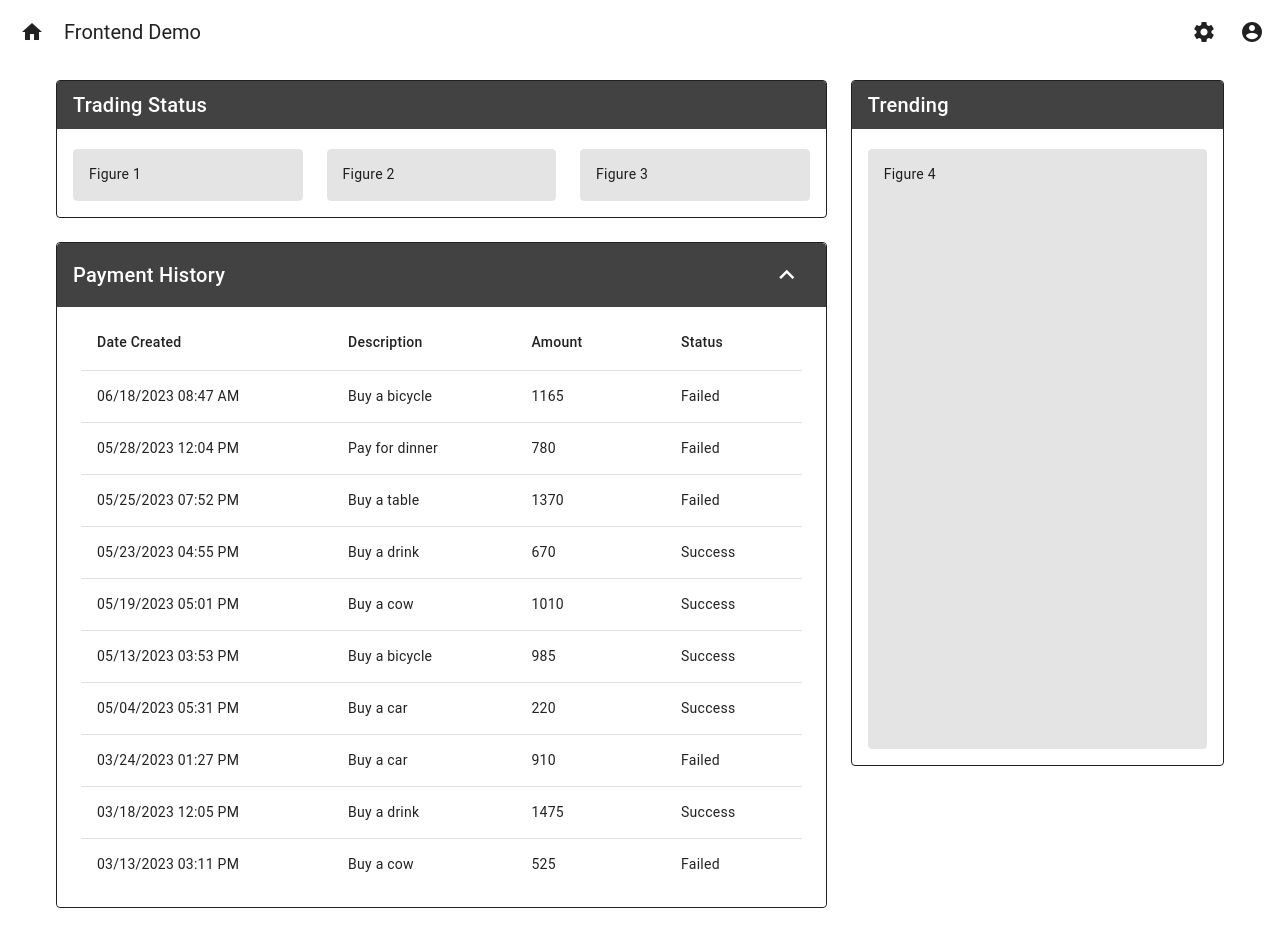
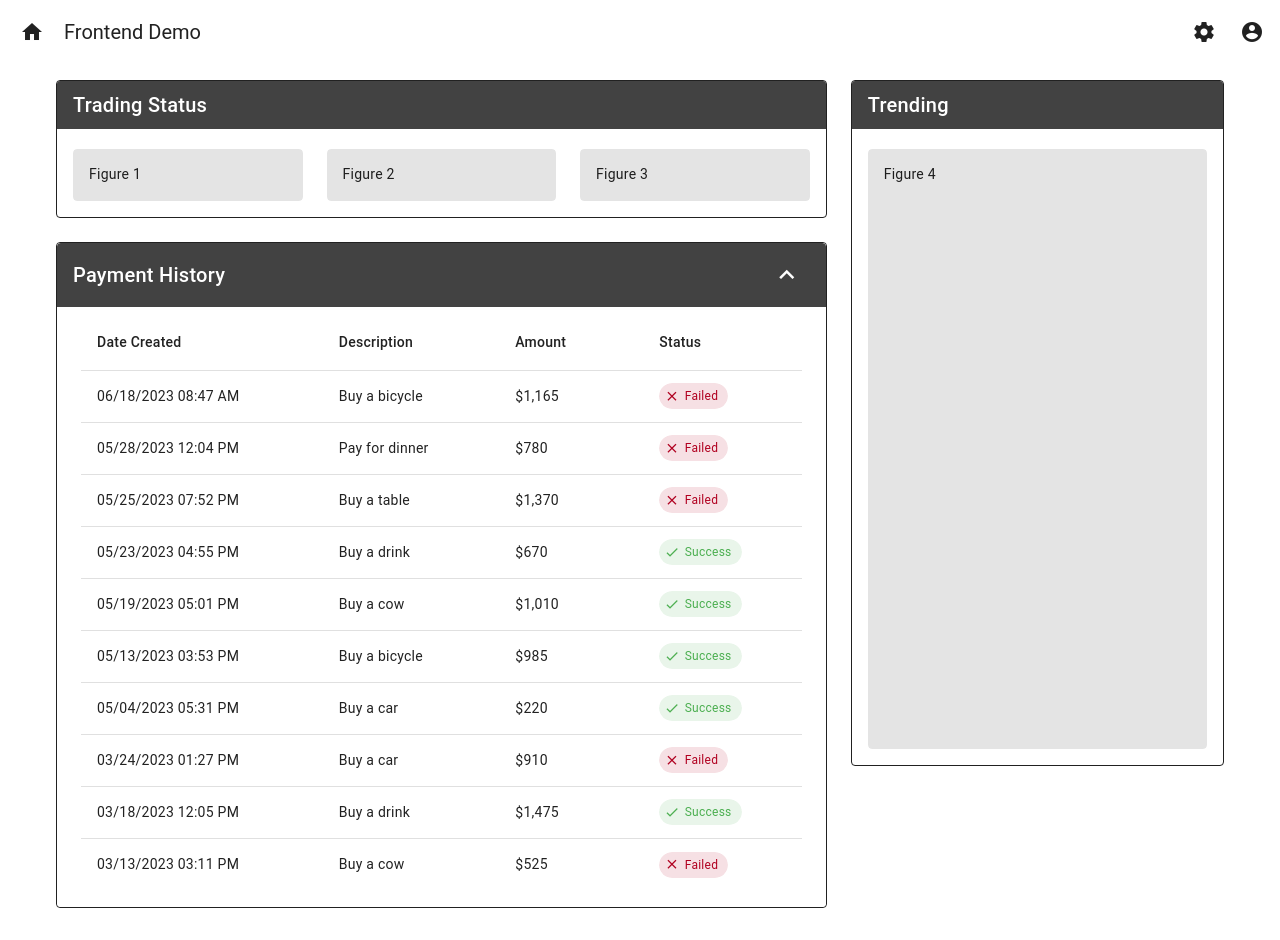
Before and after one commit to DriftKingTW/frontend-demo, a Vue app: page / in a window 1280 px wide. Built offline with nearby package versions, Linux system fonts and the light colour scheme.

Commit message:
ui: add styles to status and amount field

```diff
--- a/src/views/Home.vue
+++ b/src/views/Home.vue
@@ -129,6 +129,24 @@ onMounted(() => {
                         class="fill-height"
                         item-value="id"
                       >
+                        <template #item.status="{ item }">
+                          <v-chip
+                            :color="
+                              item.status === 'Success' ? 'success' : 'error'
+                            "
+                            :prepend-icon="
+                              item.status === 'Success'
+                                ? 'mdi-check'
+                                : 'mdi-close'
+                            "
+                            size="small"
+                          >
+                            {{ item.status }}
+                          </v-chip>
+                        </template>
+                        <template #item.amount="{ item }">
+                          ${{ item.amount.toLocaleString() }}
+                        </template>
                         <template #bottom></template>
                       </v-data-table>
                     </v-expansion-panel-text>
```
